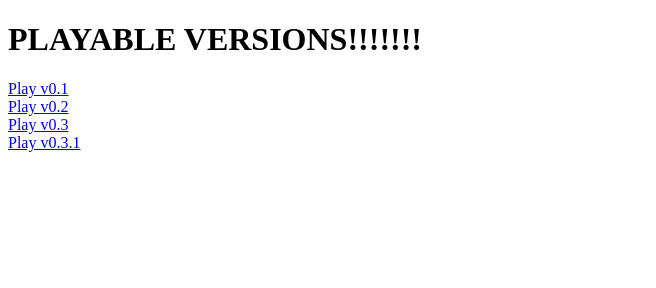
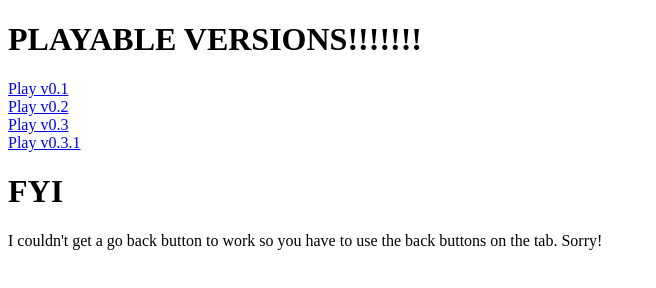
Before and after one commit to IdealistCat/School, a plain HTML site: page index.html in a window 1280 px wide. Shown: the whole page, without its empty margins (0-656 px from the left). Drawn offline with Linux system fonts and the light colour scheme.

Commit message:
just fyi people

```diff
--- a/index.html
+++ b/index.html
@@ -11,5 +11,7 @@
     <a href="./releases/v0.2.html">Play v0.2</a><br>
     <a href="./releases/v0.3.html">Play v0.3</a><br>
     <a href="./releases/v0.3.1.html">Play v0.3.1</a><br>
+    <h1>FYI</h1>
+    <p>I couldn't get a go back button to work so you have to use the back buttons on the tab. Sorry!</p>
 </body>
 </html>
```
